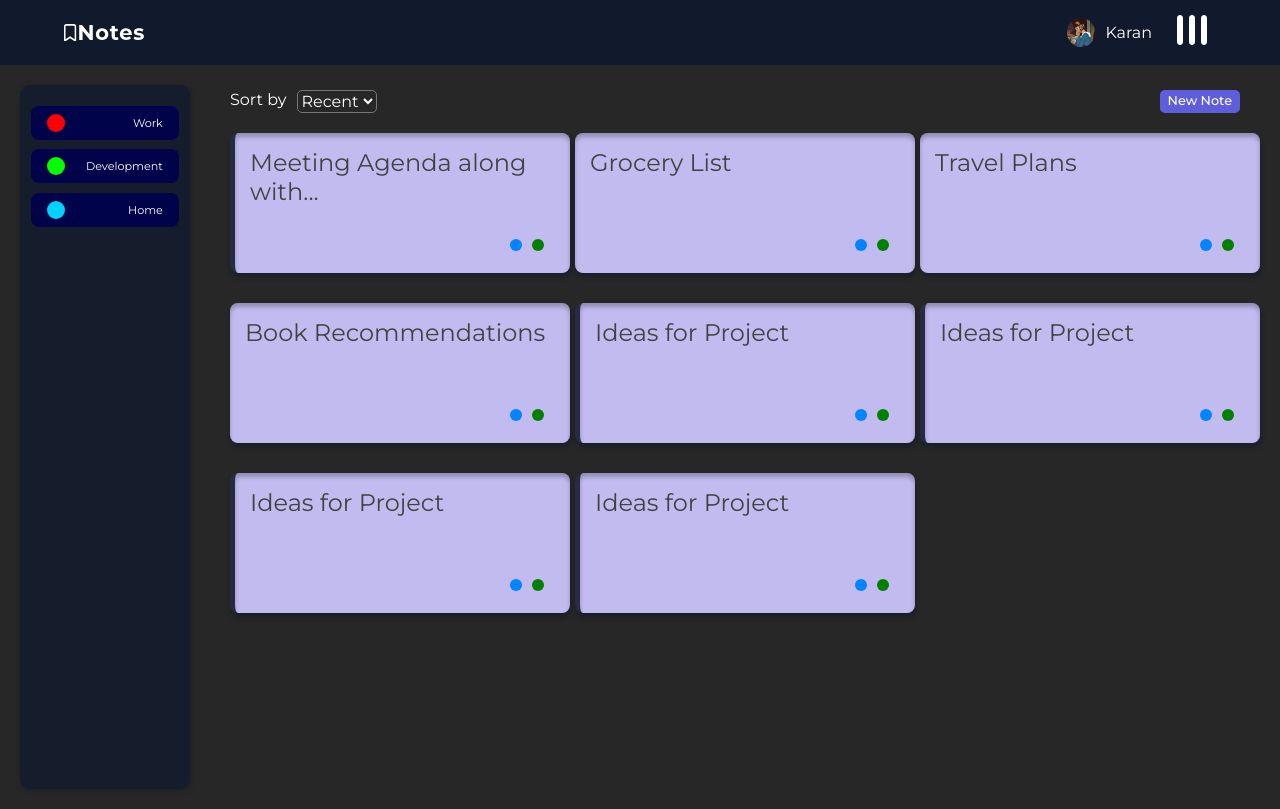
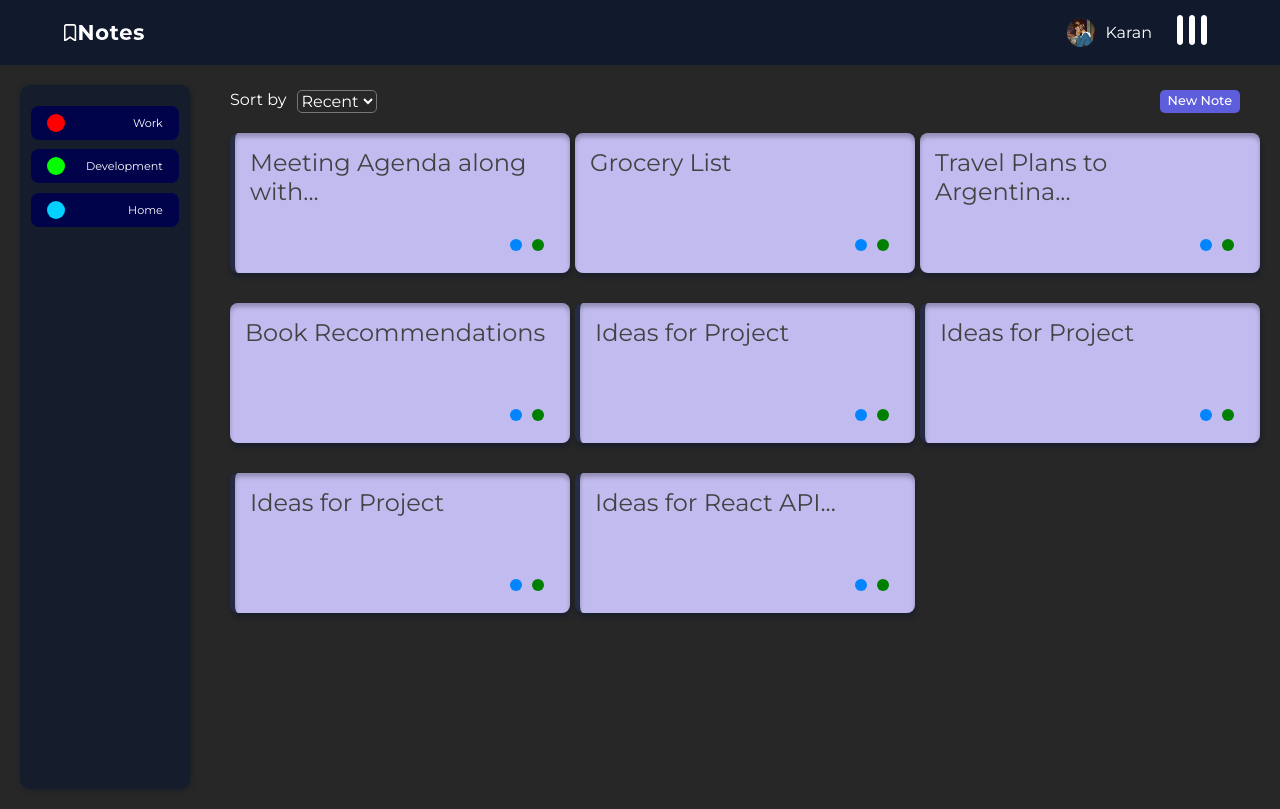
Before and after one commit to karansethia/React-Notes, a React (Vite) app: page /user in a window 1280 px wide. Built offline with nearby package versions, Linux system fonts and the light colour scheme.

Commit message:
Changes: Connected Redux Store

```diff
--- a/src/App.css
+++ b/src/App.css
@@ -26,3 +26,7 @@
   height: 100vh;
   overflow-y: hidden;
 }
+
+a {
+  text-decoration: none;
+}
--- a/src/User/Components/NoteElement/NoteElement.jsx
+++ b/src/User/Components/NoteElement/NoteElement.jsx
@@ -1,6 +1,7 @@
 import React from "react";
 import classes from "./NoteElement.module.css";
 import notesData from "../../../data";
+import {Link} from "react-router-dom";
 
 const NoteElement = (props) => {
   // console.log(notesData);
--- a/src/User/Components/NoteList/Notelist.jsx
+++ b/src/User/Components/NoteList/Notelist.jsx
@@ -3,7 +3,7 @@ import classes from "./Notelist.module.css";
 import {Link} from "react-router-dom";
 import Notes from "../Notes/Notes";
 
-const Notelist = () => {
+const Notelist = (props) => {
   const [sort, setSort] = useState("recent");
 
   const selectHandler = (event) => {
@@ -11,6 +11,7 @@ const Notelist = () => {
     console.log(event.target.value);
   };
 
+  console.log(props.notes);
   return (
     <div className={classes.container}>
       <div className={classes.sort}>
@@ -23,7 +24,7 @@ const Notelist = () => {
         </div>
         <Link to="new">New Note</Link>
       </div>
-      <Notes gridtype="containergrid" />
+      <Notes notes={props.notes} gridtype="containergrid" />
     </div>
   );
 };
--- a/src/User/Components/Notes/Notes.jsx
+++ b/src/User/Components/Notes/Notes.jsx
@@ -1,15 +1,15 @@
 import React from "react";
 import NoteElement from "../NoteElement/NoteElement";
-import notesData from "../../../data";
 import classes from "./Notes.module.css";
+import {Link} from "react-router-dom";
 
-const Notes = (props) => {
-  const gridtype = props.gridtype;
+const Notes = ({gridtype, notes}) => {
+  console.log(notes);
   let cls = classes.containercol;
-  let num = notesData.length;
+  let num = notes.length;
   if (gridtype === "containergrid") {
     cls = classes.containergrid;
-    num = notesData.length;
+    num = notes.length;
     console.log(num);
   } else if (gridtype === "containercol") {
     cls = classes.containercol;
@@ -17,15 +17,16 @@ const Notes = (props) => {
   }
   return (
     <div className={cls}>
-      {notesData.slice(0, num).map((note) => (
+      {notes?.slice(0, num).map((note) => (
+        <Link to={`${note.id}`} key={note.id}>
           <NoteElement
-          key={note.id}
             id={note.id}
             title={note.title}
             content={note.content}
             includedtags={note.includedTags}
             ispin={note.isPin}
           />
+        </Link>
       ))}
     </div>
   );
--- a/src/User/Pages/NewNote.jsx
+++ b/src/User/Pages/NewNote.jsx
@@ -1,15 +1,16 @@
 import React from "react";
 import classes from "./Newnote.module.css";
-import Navbar from "../Components/Navbar/Navbar";
 import NoteEditor from "../Components/NoteEditor/NoteEditor";
 import Notes from "../Components/Notes/Notes";
+import {useSelector} from "react-redux";
 
 const Newnote = () => {
+  const data = useSelector((state) => state.stateNotes.notes);
   return (
     <div className={classes.container}>
       <div className={classes.wrapper}>
         <NoteEditor />
-        <Notes gridtype="containercol" />
+        <Notes notes={data} gridtype="containercol" />
       </div>
     </div>
   );
--- a/src/User/Pages/NoteDash.jsx
+++ b/src/User/Pages/NoteDash.jsx
@@ -4,13 +4,17 @@ import classes from "./NoteDash.module.css";
 import Navbar from "../Components/Navbar/Navbar";
 import Notelist from "../Components/NoteList/Notelist";
 import Tagbar from "../Components/Tagbar/Tagbar";
+import {useSelector} from "react-redux";
 
 const NoteDash = () => {
+  const data = useSelector((state) => state.stateNotes.notes);
+  console.log(data);
+
   return (
     <div className={classes.container}>
       <div className={classes.notedash}>
         <Tagbar />
-        <Notelist />
+        <Notelist notes={data} />
       </div>
     </div>
   );
--- a/src/User/Pages/RootLayout.jsx
+++ b/src/User/Pages/RootLayout.jsx
@@ -1,13 +1,15 @@
 import React from "react";
 import Navbar from "../Components/Navbar/Navbar";
 import {Outlet} from "react-router-dom";
+import {store} from "../store/index";
+import {Provider} from "react-redux";
 
 const RootLayout = () => {
   return (
-    <>
+    <Provider store={store}>
       <Navbar />
       <Outlet />
-    </>
+    </Provider>
   );
 };
 
--- a/src/User/store/index.js
+++ b/src/User/store/index.js
@@ -3,5 +3,5 @@ import { noteSlice } from "./note-slice";
 import { configureStore } from "@reduxjs/toolkit";
 
 export const store = configureStore({
-  reducer: {note : noteSlice.reducer, ui: uiSlice.reducer}
+  reducer: {stateNotes : noteSlice.reducer, ui: uiSlice.reducer}
 })
--- a/src/User/store/note-slice.js
+++ b/src/User/store/note-slice.js
@@ -37,7 +37,7 @@ export const noteSlice = createSlice({
   },
   {
     id: 3,
-    title: "Travel Plans",
+    title: "Travel Plans to Argentina",
     content: "Tomorrow's travel schedule: Catch a flight at 2 PM to your destination. Arrive at the hotel by 4 PM for check-in. Remember to pack your passport, charger, and comfortable clothing.",
     includedTags: [{tagName: "Work", color: "#0085ff"}, {tagName:"Development", color:"green"}],
     isPin: false
@@ -72,12 +72,12 @@ export const noteSlice = createSlice({
   },
   {
     id: 8,
-    title: "Ideas for Project",
+    title: "Ideas for React API Application",
     content: "Generate engaging content for the blog by writing about productivity tips to boost efficiency and a comparison of popular programming languages, highlighting their strengths and use cases.",
     includedTags: [{tagName: "Work", color: "#0085ff"}, {tagName:"Development", color:"green"}],
     isPin: true
   }
-  ]},
+  ],tags:[{title:"Work", color:"red"},{title:"Development",color:"green"},{title:"Home",color:"blue"}]},
   reducers: {
     pinStatus(state, action){
       //!get an id and match the note from the initial state and update the pin => !pin
```
Lines whose indentation alone changed are shown as unchanged.
